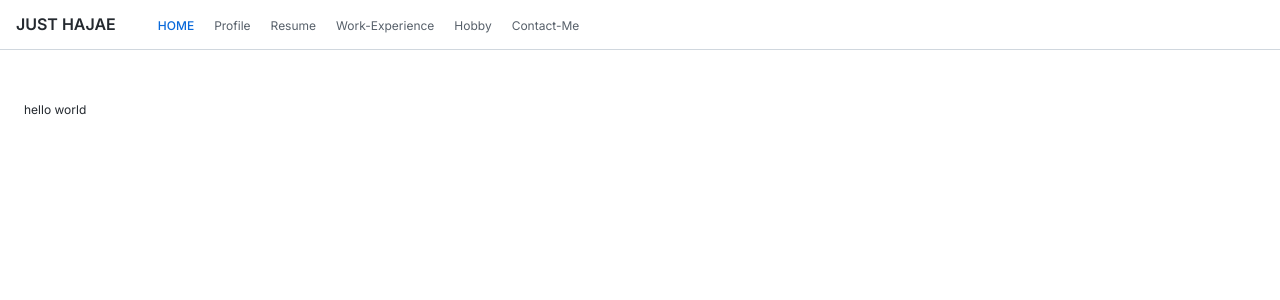
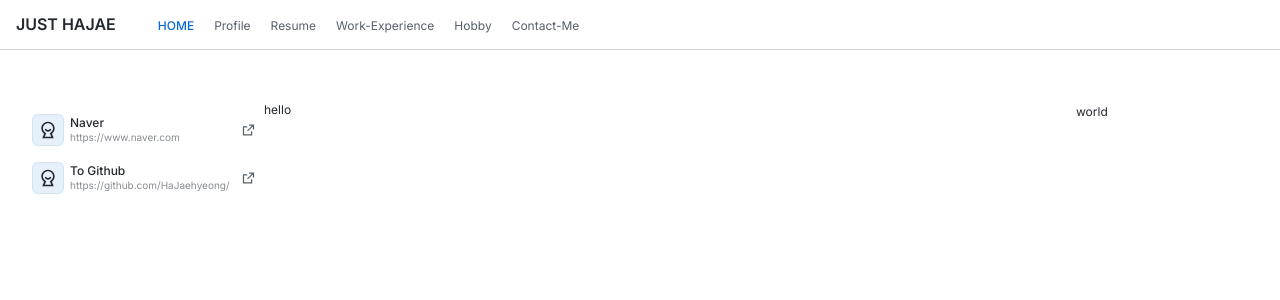
Before and after one commit to HaJaehyeong/just-hajae, a Next.js app: page / in a window 1280 px wide. Shown: the top 300 px of the page. Built offline with nearby package versions, Linux system fonts and the light colour scheme.

Commit message:
[wip] add component: link card

```diff
--- a/app/page.tsx
+++ b/app/page.tsx
@@ -1,5 +1,17 @@
-import OneColumnLayout from '@/components/one-column-layout/one-column-layout';
+import LinkCard from '@/components/link-card/link-card';
+import ThreeColumnLayout from '@/components/three-column-layout/three-column-layout';
 
 export default function Home() {
-  return <OneColumnLayout>hello world</OneColumnLayout>;
+  return (
+    <ThreeColumnLayout
+      left={
+        <>
+          <LinkCard url="https://www.naver.com" title="Naver" />
+          <LinkCard url="https://github.com/HaJaehyeong/" title="To Github" isExternal />
+        </>
+      }
+      center={<>hello</>}
+      right={<>world</>}
+    />
+  );
 }
--- /dev/null
+++ b/components/link-card/link-card.module.scss
@@ -0,0 +1,45 @@
+@use '@/styles/mixins' as mixin;
+
+.wrapper {
+  @include mixin.flex(row, center, space-between);
+  padding: 8px;
+  width: 100%;
+
+  border-radius: 6px;
+
+  transition: background-color 0.2s ease;
+
+  &:hover {
+    background-color: var(--bg-secondary);
+  }
+}
+
+.card {
+  @include mixin.flex(row, center, flex-start, nowrap, 6px);
+  width: 100%;
+
+  &__icon {
+    @include mixin.flex(row, center, center);
+    width: 32px;
+    height: 32px;
+
+    background-color: var(--primary-alpha-30);
+    border: 1px solid var(--primary-alpha-70);
+    border-radius: 6px;
+  }
+
+  &__body {
+    @include mixin.flex(column, flex-start, center, nowrap, 2px);
+    max-width: 160px;
+
+    &__title {
+      @include mixin.text(body-sm, 500);
+    }
+
+    &__url {
+      @include mixin.text(body-xs, 400, var(--text-gray));
+      @include mixin.ellipsis();
+      width: 100%;
+    }
+  }
+}
--- /dev/null
+++ b/components/link-card/link-card.tsx
@@ -0,0 +1,31 @@
+import { RiExternalLinkLine, RiUser5Line } from '@remixicon/react';
+import Link from 'next/link';
+import styles from './link-card.module.scss';
+
+interface LinkCardProps {
+  url: string;
+  title: string;
+  isExternal?: boolean;
+}
+
+export default function LinkCard({ url, title, isExternal = false }: LinkCardProps) {
+  return (
+    <Link
+      href={url}
+      className={styles['wrapper']}
+      target={isExternal ? '_blank' : '_self'}
+      rel={isExternal ? 'noopener noreferrer' : undefined}
+    >
+      <div className={styles['card']}>
+        <div className={styles['card__icon']}>
+          <RiUser5Line size={20} />
+        </div>
+        <div className={styles['card__body']}>
+          <span className={styles['card__body__title']}>{title}</span>
+          <span className={styles['card__body__url']}>{url}</span>
+        </div>
+      </div>
+      <RiExternalLinkLine color="var(--text-secondary)" size={16} />
+    </Link>
+  );
+}
--- a/package.json
+++ b/package.json
@@ -12,6 +12,7 @@
     "lint": "eslint"
   },
   "dependencies": {
+    "@remixicon/react": "^4.8.0",
     "next": "16.1.1",
     "react": "19.2.3",
     "react-dom": "19.2.3",
@@ -19,7 +20,6 @@
     "sass": "^1.97.2"
   },
   "devDependencies": {
-    "@remixicon/react": "^4.8.0",
     "@tailwindcss/postcss": "^4",
     "@testing-library/jest-dom": "^6.9.1",
     "@testing-library/react": "^16.3.1",
--- a/styles/_colors.scss
+++ b/styles/_colors.scss
@@ -5,10 +5,16 @@
 
   --text-primary: #24292f;
   --text-secondary: #57606a;
+  --text-gray: #888c90;
   --text-hover: #75a1d3;
   --text-black: #0d0e0f;
 
   --primary: #0969da;
+  --primary-rgb: rgb(9, 105, 218);
+  --primary-alpha-10: rgb(9, 105, 218, 0.1);
+  --primary-alpha-30: rgb(9, 105, 218, 0.1);
+  --primary-alpha-50: rgb(9, 105, 218, 0.1);
+  --primary-alpha-70: rgb(9, 105, 218, 0.1);
 
   --border: #d0d7de;
   --disabled: #f0f2f4;
--- a/styles/_mixins.scss
+++ b/styles/_mixins.scss
@@ -80,43 +80,56 @@ $breakpoints: (
   color: $color;
 }
 
-@mixin text($level, $weight: 400) {
+@mixin text($level, $weight: 400, $color: var(--text-primary)) {
   @if $level == body-lg {
-    @include typo(20px, $weight);
+    @include typo(20px, $weight, $color);
     @include media(laptop) {
-      @include typo(16px, $weight);
+      @include typo(16px, $weight, $color);
     }
     @include media(tablet) {
-      @include typo(15px, $weight);
+      @include typo(15px, $weight, $color);
     }
     @include media(mobile) {
-      @include typo(14px, $weight);
+      @include typo(14px, $weight, $color);
     }
   }
 
   @if $level == body-md {
-    @include typo(16px, $weight);
+    @include typo(16px, $weight, $color);
     @include media(laptop) {
-      @include typo(14px, $weight);
+      @include typo(14px, $weight, $color);
     }
     @include media(tablet) {
-      @include typo(13px, $weight);
+      @include typo(13px, $weight, $color);
     }
     @include media(mobile) {
-      @include typo(12px, $weight);
+      @include typo(12px, $weight, $color);
     }
   }
 
   @if $level == body-sm {
-    @include typo(14px, $weight);
+    @include typo(14px, $weight, $color);
     @include media(laptop) {
-      @include typo(12px, $weight);
+      @include typo(12px, $weight, $color);
     }
     @include media(tablet) {
-      @include typo(11px, $weight);
+      @include typo(11px, $weight, $color);
     }
     @include media(mobile) {
-      @include typo(10px, $weight);
+      @include typo(10px, $weight, $color);
+    }
+  }
+
+  @if $level == body-xs {
+    @include typo(12px, $weight, $color);
+    @include media(laptop) {
+      @include typo(10px, $weight, $color);
+    }
+    @include media(tablet) {
+      @include typo(9.5px, $weight, $color);
+    }
+    @include media(mobile) {
+      @include typo(9px, $weight, $color);
     }
   }
 }
```
Also changed, not shown: 1 other file (tests, documents, lock files or other folders).
